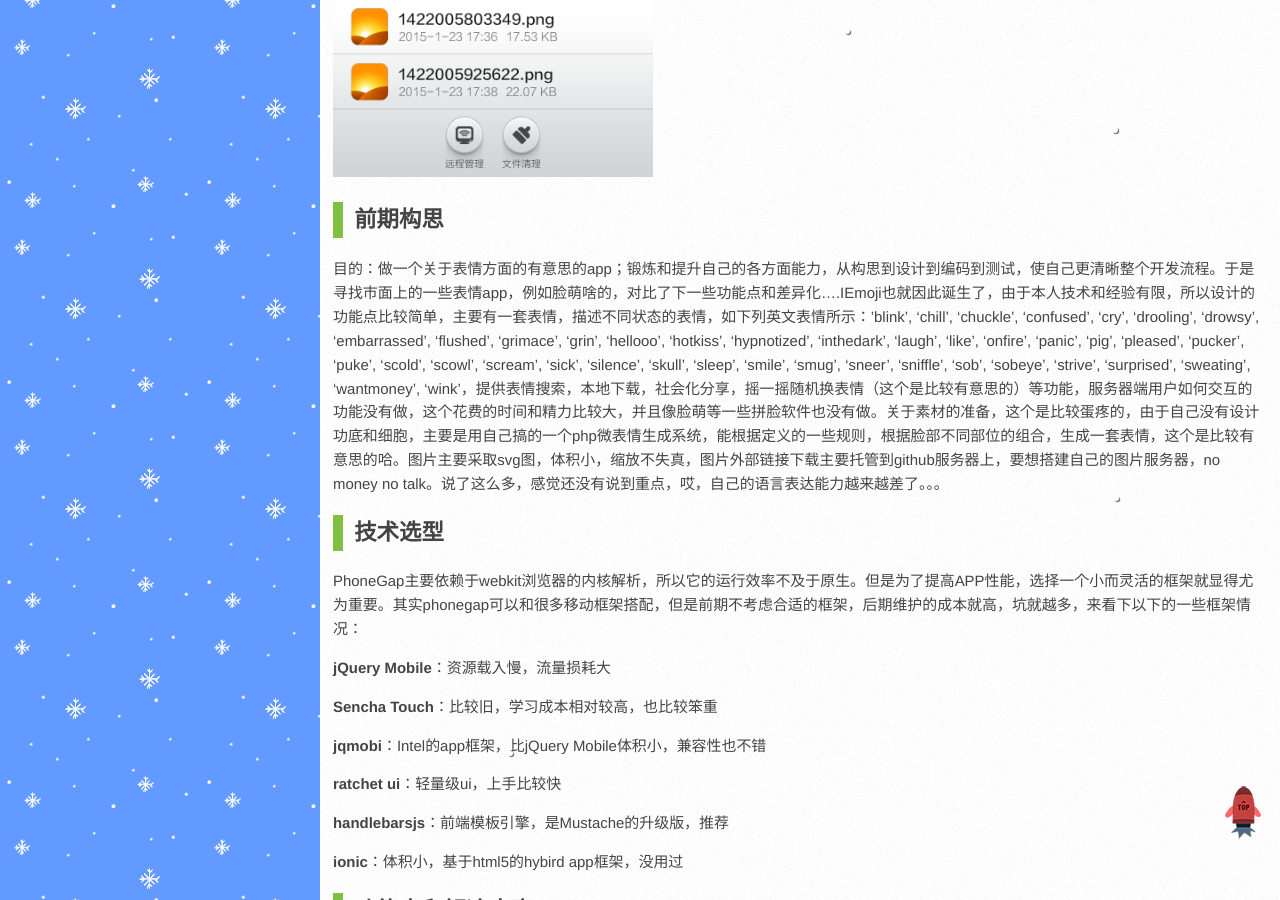
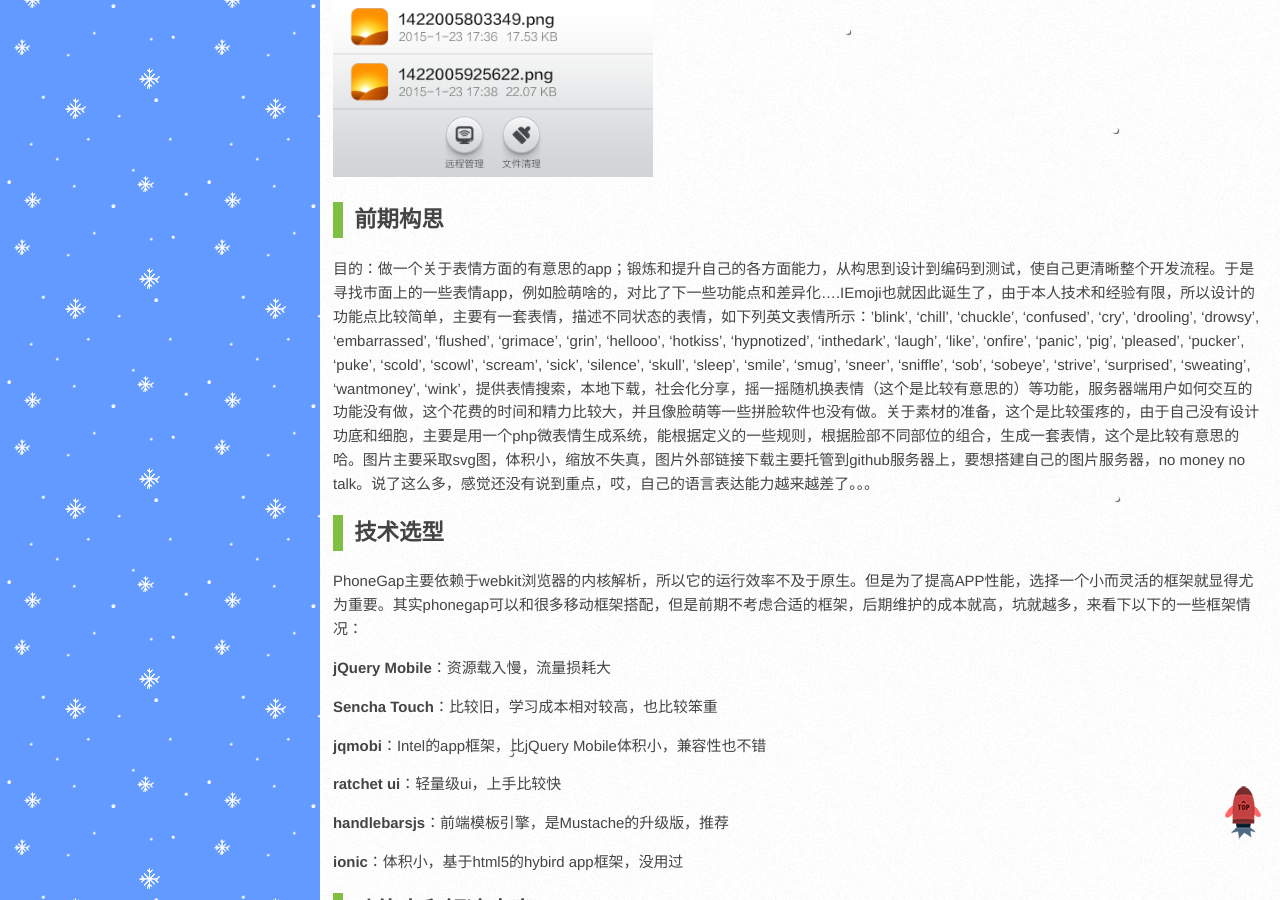
Before and after one commit to hcy2367/hcy2367.github.io, a Jekyll site: the page built from _posts/2015-1-23-phonegap-iEmoji.md, in a window 1280 px wide and 900 px high, scrolled down 5180 px. Built offline with Jekyll 4.4.1, drawn with Linux system fonts in a browser that asks for light colours; comment, search, counter and statistics services are not loaded.

Commit message:
更新文章

```diff
--- a/_posts/2015-1-23-phonegap-iEmoji.md
+++ b/_posts/2015-1-23-phonegap-iEmoji.md
@@ -29,7 +29,7 @@ tags: ['phonegap', 'html5']
 
 ## 前期构思
 
-目的：做一个关于表情方面的有意思的app；锻炼和提升自己的各方面能力，从构思到设计到编码到测试，使自己更清晰整个开发流程。于是寻找市面上的一些表情app，例如脸萌啥的，对比了下一些功能点和差异化....IEmoji也就因此诞生了，由于本人技术和经验有限，所以设计的功能点比较简单，主要有一套表情，描述不同状态的表情，如下列英文表情所示：'blink', 'chill', 'chuckle', 'confused', 'cry', 'drooling', 'drowsy', 'embarrassed', 'flushed', 'grimace', 'grin', 'hellooo', 'hotkiss', 'hypnotized', 'inthedark', 'laugh', 'like', 'onfire', 'panic', 'pig', 'pleased', 'pucker', 'puke', 'scold', 'scowl', 'scream', 'sick', 'silence', 'skull', 'sleep', 'smile', 'smug', 'sneer', 'sniffle', 'sob', 'sobeye', 'strive', 'surprised', 'sweating', 'wantmoney', 'wink'，提供表情搜索，本地下载，社会化分享，摇一摇随机换表情（这个是比较有意思的）等功能，服务器端用户如何交互的功能没有做，这个花费的时间和精力比较大，并且像脸萌等一些拼脸软件也没有做。关于素材的准备，这个是比较蛋疼的，由于自己没有设计功底和细胞，主要是用自己搞的一个php微表情生成系统，能根据定义的一些规则，根据脸部不同部位的组合，生成一套表情，这个是比较有意思的哈。图片主要采取svg图，体积小，缩放不失真，图片外部链接下载主要托管到github服务器上，要想搭建自己的图片服务器，no money no talk。说了这么多，感觉还没有说到重点，哎，自己的语言表达能力越来越差了。。。
+目的：做一个关于表情方面的有意思的app；锻炼和提升自己的各方面能力，从构思到设计到编码到测试，使自己更清晰整个开发流程。于是寻找市面上的一些表情app，例如脸萌啥的，对比了下一些功能点和差异化....IEmoji也就因此诞生了，由于本人技术和经验有限，所以设计的功能点比较简单，主要有一套表情，描述不同状态的表情，如下列英文表情所示：'blink', 'chill', 'chuckle', 'confused', 'cry', 'drooling', 'drowsy', 'embarrassed', 'flushed', 'grimace', 'grin', 'hellooo', 'hotkiss', 'hypnotized', 'inthedark', 'laugh', 'like', 'onfire', 'panic', 'pig', 'pleased', 'pucker', 'puke', 'scold', 'scowl', 'scream', 'sick', 'silence', 'skull', 'sleep', 'smile', 'smug', 'sneer', 'sniffle', 'sob', 'sobeye', 'strive', 'surprised', 'sweating', 'wantmoney', 'wink'，提供表情搜索，本地下载，社会化分享，摇一摇随机换表情（这个是比较有意思的）等功能，服务器端用户如何交互的功能没有做，这个花费的时间和精力比较大，并且像脸萌等一些拼脸软件也没有做。关于素材的准备，这个是比较蛋疼的，由于自己没有设计功底和细胞，主要是用一个php微表情生成系统，能根据定义的一些规则，根据脸部不同部位的组合，生成一套表情，这个是比较有意思的哈。图片主要采取svg图，体积小，缩放不失真，图片外部链接下载主要托管到github服务器上，要想搭建自己的图片服务器，no money no talk。说了这么多，感觉还没有说到重点，哎，自己的语言表达能力越来越差了。。。
 
 
 ## 技术选型
```
